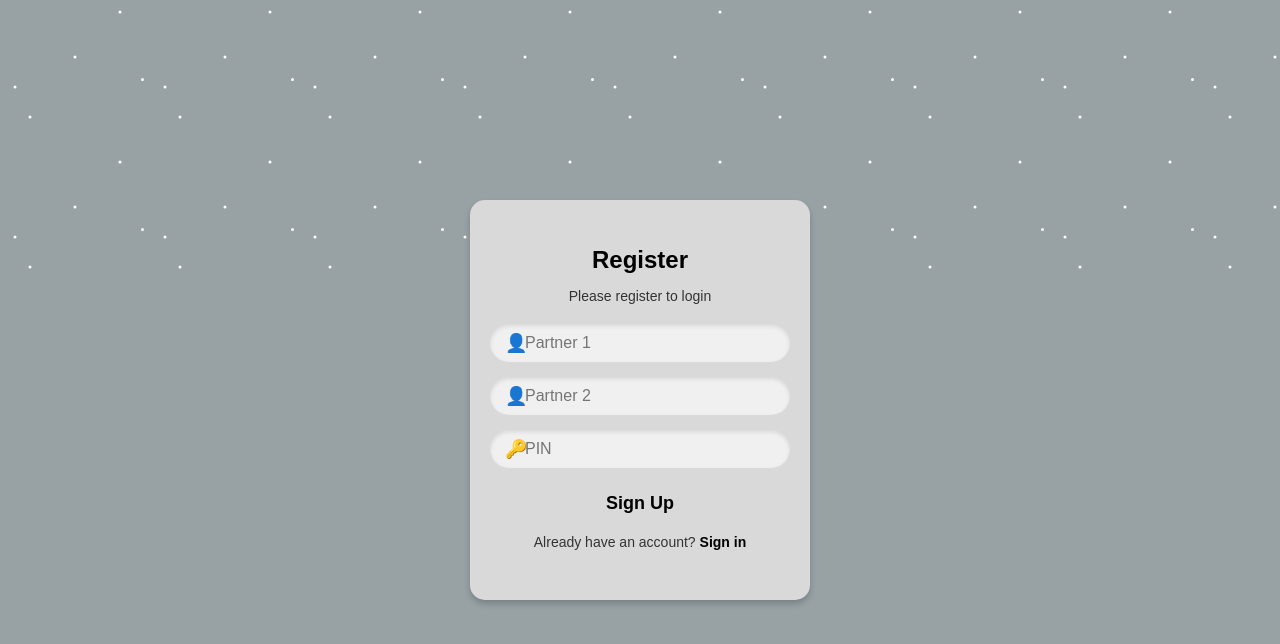
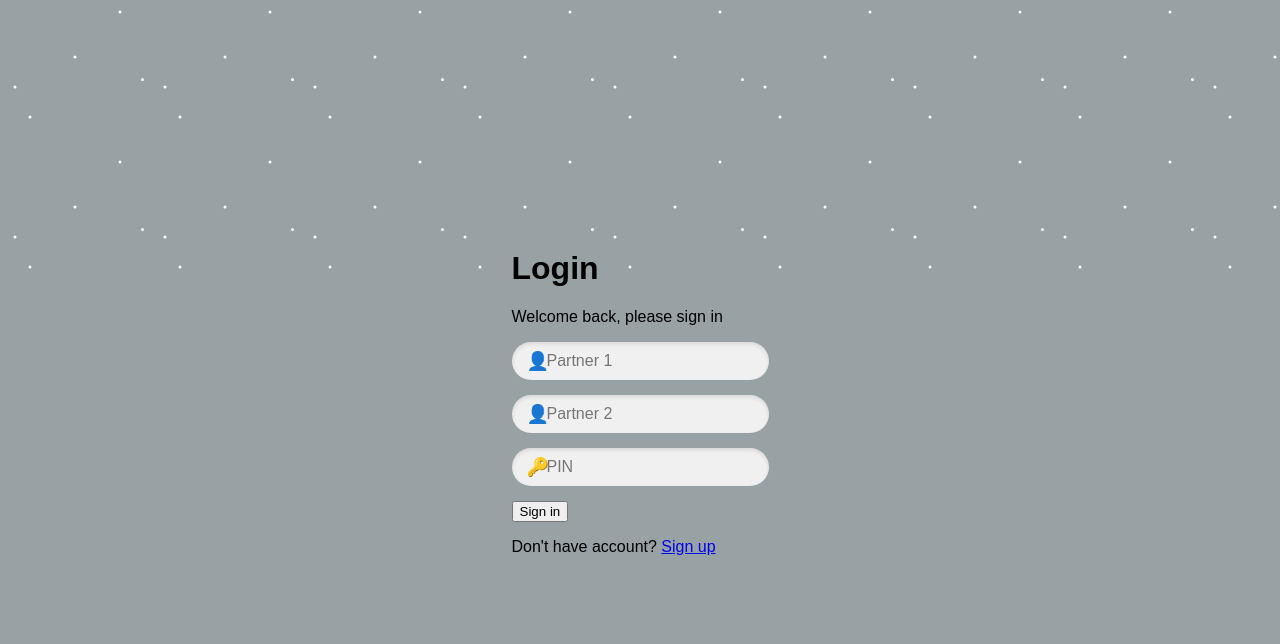
Before and after one commit to khansassh/RoomieHauss, a Flask app: template backend/templates/Login.html in a window 1280 px wide. Shown: the top 644 px of the page. Run offline with Flask 3, Linux system fonts and the light colour scheme; the template is opened without the code that fills it, so the values that code supplies are empty.

Commit message:
update register login

```diff
--- a/backend/app.py
+++ b/backend/app.py
@@ -20,10 +20,17 @@
 def home():
     return render_template('homepage.html')
 
-
 @app.route('/register-page')
 def register_page():
     return render_template('register.html')
+
+@app.route('/login-page')
+def login_page():
+    return render_template('login.html')
+
+@app.route('/landing-page')
+def landing_page():
+    return render_template('landingpage.html')
 
 @app.route('/register', methods=['POST'])
 def register():
--- a/backend/templates/Login.html
+++ b/backend/templates/Login.html
@@ -127,9 +127,9 @@
 </head>
 <body>
   <div class="background-stars"></div>
-  <div class="register-container">
-    <h1>Register</h1>
-    <p>Please register to login</p>
+  <div class="login-container">
+    <h1>Login</h1>
+    <p>Welcome back, please sign in</p>
  <!-- Partner 1 -->
 <div class="input-container">
   <span class="icon">👤</span>
@@ -147,9 +147,9 @@
   <span class="icon">🔑</span>
   <input type="password" id="pin" placeholder="PIN" maxlength="4" inputmode="numeric" pattern="\d*">
 </div>
-    <button id="signupButton">Sign Up</button>
+    <button id="signupButton" onclick="window.location.href='/landing-page'">Sign in</button>
     <p class="signin-link">
-      Already have an account? <a href="#">Sign in</a>
+      Don't have account? <a href="/register-page">Sign up</a>
     </p>
   </div>
 </body>
```
Also changed, not shown: backend/users.db (added).
